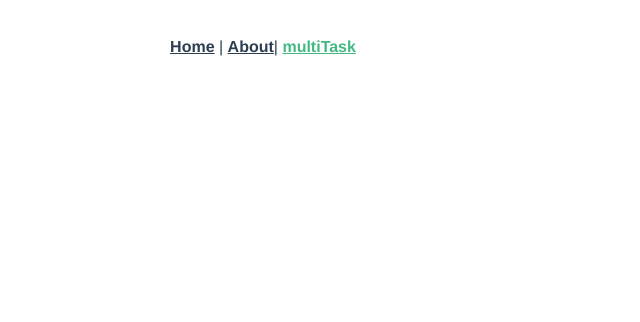
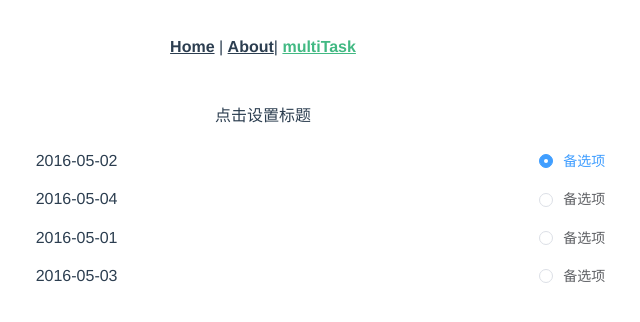
Before and after one commit to developercaicui/QE, a Vue app: page /multiTask in a window 1280 px wide. Shown: the top 322 px of the page, without its empty margins (377-1017 px from the left). Built offline with nearby package versions, Linux system fonts and the light colour scheme.

Commit message:
矩阵模块代码

```diff
--- a/package.json
+++ b/package.json
@@ -11,6 +11,7 @@
   },
   "dependencies": {
     "register-service-worker": "^1.5.2",
+    "sortable.js": "^0.3.0",
     "vue": "^2.5.17",
     "vue-cli-plugin-element": "^1.0.0",
     "vue-router": "^3.0.1",
--- a/src/main.js
+++ b/src/main.js
@@ -1,10 +1,13 @@
 import Vue from 'vue'
 import App from './App.vue'
+import ElementUI from 'element-ui'
+import 'element-ui/lib/theme-chalk/index.css'
 import router from './router'
 import store from './store'
 import './registerServiceWorker'
 
 Vue.config.productionTip = false
+Vue.use(ElementUI)
 
 new Vue({
   router,
--- a/src/router.js
+++ b/src/router.js
@@ -22,7 +22,7 @@ export default new Router({
       component: () => import(/* webpackChunkName: "about" */ './views/About.vue')
     },
     {
-      path: 'multiTask/multiTask',
+      path: '/multiTask',
       name: 'multiTask',
       component: () => import(/* webpackChunkName: "multiTask" */ './views/multiTask/multiTask.vue')
     }
--- /dev/null
+++ b/src/views/multiTask/components/table.vue
@@ -0,0 +1,177 @@
+<template>
+  <div style="width:100%;margin-top: 40px">
+    <div style="margin:10px">
+      <el-button @click="addData()">添加一条数据</el-button>
+      <el-button @click="addChoise()">添加选择</el-button>
+    </div>
+    <el-table :data="tableData"
+      ref="multipleTable"
+      border
+      align="left"
+      >
+     <el-table-column v-for="(item, index) in col"
+        :key="`col_${index}`"
+        :prop="dropCol[index].prop"
+        :label="item.label">
+          <template slot-scope="scope">
+            <!-- 输入框 -->
+            <el-input  v-if ="dropCol[index].id == '1'" v-model="tableInput[scope.$index]" placeholder="请输入内容"></el-input>
+
+          <!-- 类型判断 -->
+            <!-- 单选 -->
+            <el-radio-group v-model="typeRadio" v-if ="dropCol[index].id == '2' && type == 3" >
+              <el-radio :label="tableData[scope.$index].id">选项</el-radio>
+            </el-radio-group>
+           <!-- 多选 -->
+            <el-checkbox-group v-model="checkList" v-if ="dropCol[index].id == '2' && type == 6">
+                <el-checkbox :label="tableData[scope.$index].id">选择</el-checkbox>
+            </el-checkbox-group>
+            <!-- 填空 -->
+            <el-input  v-if ="dropCol[index].id == '2' && type == 9" v-model="tableInput" placeholder="请输入内容"></el-input>
+
+          <!-- 答案 -->
+            <!-- 单选 -->
+            <el-radio-group v-model="typeRadio" v-if ="dropCol[index].id > '2' && type == 3">
+              <el-radio :label="tableData[scope.$index].id">设置答案</el-radio>
+            </el-radio-group>
+            <!-- 多选 -->
+            <el-checkbox-group v-model="checkList[scope.$index]" v-if ="dropCol[index].id > '2' && type == 6">
+                <el-checkbox :label="tableData[scope.$index].id">设置答案</el-checkbox>
+            </el-checkbox-group>
+            <el-input  v-if ="dropCol[index].id == '3' && type == 9" v-model="tableInput" placeholder="请输入内容"></el-input>
+        </template>
+      </el-table-column>
+    </el-table>
+  </div>
+</template>
+<script>
+import Sortable from 'sortablejs'
+export default {
+  props: {
+    type: Number
+  },
+  data() {
+    return {
+      tableInput: '',
+      typeRadio: 0,
+      checkList: [],
+      data: {
+          id: '',
+          title: '',
+          choise: '',
+          anwes: '',
+          typeRadio: 0
+      },
+      addChoiseData: {
+          label: '答案',
+          prop: '',
+          id: '4',
+          typeRadio: 10
+      },
+      col: [
+        {
+          label: '标题',
+          prop: 'title',
+          id: '1',
+          typeRadio: 10
+        },
+        {
+          label: '选项',
+          prop: 'choise',
+          id: '2',
+          typeRadio: 20
+        },
+        {
+          label: '答案',
+          prop: 'anwes',
+          id: '3',
+          typeRadio: 30
+        }
+      ],
+      dropCol: [
+        {
+          label: '标题',
+          prop: 'title',
+          id: '1'
+        },
+        {
+          label: '选项',
+          prop: 'choise',
+          id: '2'
+        },
+        {
+          label: '答案',
+          prop: 'anwes',
+          id: '3'
+        }
+      ],
+      tableData: [
+        {
+          id: 1,
+          title: '2016-05-02',
+          choise: '王小虎1',
+          anwes: '上海市普陀区金沙江路 100 弄',
+          typeRadio: 10
+        },
+        {
+          id: 2,
+          title: '2016-05-02',
+          choise: '王小虎1',
+          anwes: '上海市普陀区金沙江路 100 弄',
+          typeRadio: 20
+        }
+      ]
+    }
+  },
+  mounted() {
+    this.rowDrop()
+    this.columnDrop()
+  },
+  methods: {
+    //行拖拽
+    rowDrop() {
+      const tbody = document.querySelector('.el-table__body-wrapper tbody')
+      const _this = this
+      Sortable.create(tbody, {
+        onEnd({ newIndex, oldIndex }) {
+          console.log(newIndex)
+          const currRow = _this.tableData.splice(oldIndex, 1)[0]
+          _this.tableData.splice(newIndex, 0, currRow)
+        }
+      })
+    },
+    //列拖拽
+    columnDrop() {
+      const wrapperTr = document.querySelector('.el-table__header-wrapper tr')
+      this.sortable = Sortable.create(wrapperTr, {
+        animation: 180,
+        delay: 0,
+        onEnd: evt => {
+          const oldItem = this.dropCol[evt.oldIndex]
+          this.dropCol.splice(evt.oldIndex, 1)
+          this.dropCol.splice(evt.newIndex, 0, oldItem)
+        }
+      })
+    },
+    changeData (data) {
+      data[data.length - 1].id = data.length + 1
+      data[data.length - 1].typeRadio = 10*data.length + 10
+    },
+    // 添加一行数据
+    addData () {
+       this.tableData.push(this.data)
+       this.changeData(this.tableData)
+    },
+    // 添加一列数据
+    addChoise () {
+      this.dropCol.push(this.addChoiseData)
+      this.col.push(this.addChoiseData)
+      this.changeData(this.dropCol)
+      this.changeData(this.col)
+      console.log(this.col)
+    }
+  }
+}
+</script>
+<style scoped>
+</style>
--- a/src/views/multiTask/multiTask.vue
+++ b/src/views/multiTask/multiTask.vue
@@ -1,18 +1,129 @@
 <template>
-  <div class="about">
-    <p>This is an about page</p>
+  <div class="multTask">
+    <p @click="setTitle">{{title}}</p>
+    <ul>
+      <li v-for="(item, index) in tableData" :key="index">
+        <div class="title" @click="visible = true">{{item.title}}</div>
+        <div class="choise">
+          <el-radio v-model="radio" :label="index">备选项</el-radio>
+        </div>
+      </li>
+    </ul>
+<!--
+
+  编辑题目
+
+ -->
+    <el-dialog title="编辑题目" :visible.sync="visible">
+       <div class="setQ-title">
+        <div class="setQ-title-title">矩形类型：</div>
+        <el-radio-group v-model="setQdata.radio">
+          <el-radio :label="3">单选</el-radio>
+          <el-radio :label="6">多选</el-radio>
+          <el-radio :label="9">填空</el-radio>
+          <el-radio :label="12">下拉</el-radio>
+        </el-radio-group>
+       </div>
+       <div class="setQ-content">
+        <mtable :type = "setQdata.radio"></mtable>
+       </div>
+       <span slot="footer" class="dialog-footer">
+        <el-button @click="visible = false">取 消</el-button>
+        <el-button type="primary" @click="">确 定</el-button>
+      </span>
+    </el-dialog>
   </div>
 </template>
 <script>
-// @ is an alias to /src
-import HelloWorld from '@/components/HelloWorld.vue'
+import Mtable from './components/table.vue'
+export default {
+  name: 'multTask',
+  data() {
+    return {
+      // setTitleMode: false, //控制设置标题弹框
+      // setContentMode: false
+      title: '点击设置标题',
+      radio: 0,
+      visible: false, // 设置标题弹出框
+      setQdata: {
+        radio: 3
+      },
+      tableData: [{
+            title: '2016-05-02',
+            choise: '王小虎',
+            num: 0
+          }, {
+            title: '2016-05-04',
+            choise: '王小虎',
+            num: 1
+          }, {
+            title: '2016-05-01',
+            choise: '王小虎',
+            num: 2
+          }, {
+            title: '2016-05-03',
+            choise: '王小虎',
+            num: 3
+          }]
+    }
+  },
+  methods: {
+    setTitle() {
+      // 设置标题
+      this.$prompt('请输入标题', '', {
+          confirmButtonText: '确定',
+          cancelButtonText: '取消',
+          inputPattern: '',
+          inputErrorMessage: '标题不能为空'
+        }).then(({ value }) => {
+          this.title = value
+          this.$message({
+            type: 'success',
+            message: '标题: ' + value
+          });
+        }).catch(() => {
+          this.$message({
+            type: 'info',
+            message: '取消输入'
+          });
+        });
+    },
+    setQus() {
 
-export default {
-  name: 'home',
+    }
+  },
+  mounted() {
+  },
   components: {
-    HelloWorld
+    Mtable
   }
 }
 </script>
-<style>
+<style scoped>
+  ul{
+    width: 80%;
+    min-width: 900px;
+  }
+  ul li {
+    list-style: none;
+    display: flex;
+    padding: 10px;
+  }
+  ul li .title{
+    flex: 1
+  }
+  ul li .choise{
+    width: 200px;
+  }
+  p{
+    font-size: 16px;
+  }
+  .setQ-title{
+    position: relative
+  }
+  .setQ-title .setQ-title-title{
+    float: left;
+    margin-left: 40px;
+    margin-top: -2px;
+  }
 </style>
```
Also changed, not shown: src/views/multiTask/components/Home.vue (added, +18 -0 lines), 1 other file (tests, documents, lock files or other folders).
